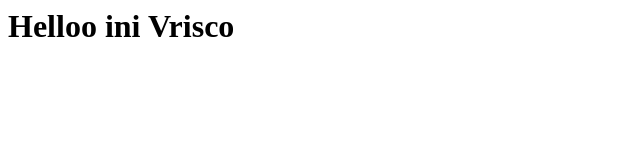
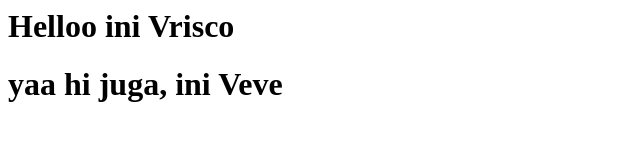
Before and after one commit to veveerca/cobasalah, a plain HTML site: page index.html in a window 1280 px wide. Shown: the whole page, without its empty margins (0-640 px from the left). Drawn offline with Linux system fonts and the light colour scheme.

Commit message:
nambahin kalimat

```diff
--- a/index.html
+++ b/index.html
@@ -1 +1,2 @@
 <h1>Helloo ini Vrisco</h1>
+<h1>yaa hi juga, ini Veve</h1>
```
